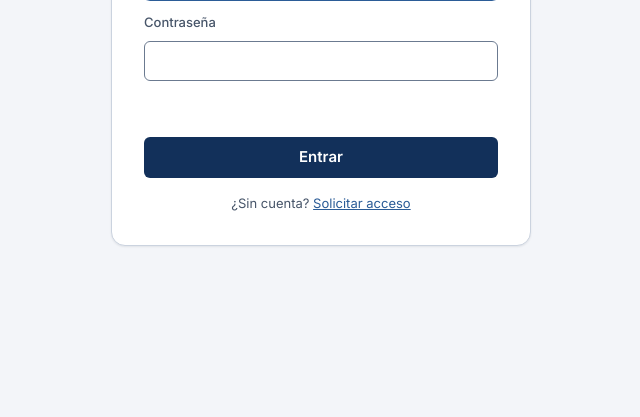
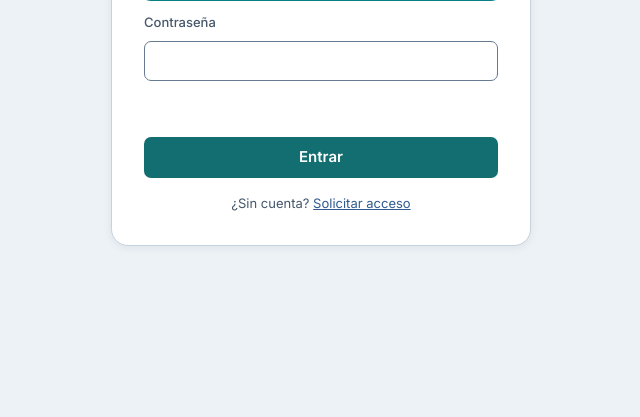
Before and after one commit to Marbi8891/NEXARO-PERSONAL-AI-, a plain HTML site: page frontend/index.html in a window 1280 px wide. Shown: the part 383-800 px from the top of the page, without its empty margins (319-959 px from the left). Drawn offline with Linux system fonts and the light colour scheme; no server answers.

Commit message:
feat(brand): refresh NEXARO visual identity

```diff
--- a/frontend/css/tokens.css
+++ b/frontend/css/tokens.css
@@ -1,7 +1,4 @@
-/* Tokens de diseño NEXARO: única fuente de verdad de color, tipografía, espacio y forma.
-   Cada color define claro y oscuro con light-dark(). Los pares se validan en
-   tests/unit/test_design_tokens.py (WCAG AA). Documentación: docs/design-system.md */
-
+/* NEXARO brand system — Deep navy, electric teal, quiet indigo. */
 @font-face {
   font-family: "Inter";
   src: url("/fonts/inter-latin-wght-normal.woff2") format("woff2");
@@ -13,48 +10,48 @@
 :root {
   color-scheme: light dark;
 
-  /* Superficies */
-  --bg: light-dark(#f3f5f9, #0a1424);
-  --panel: light-dark(#ffffff, #101f36);
-  --panel-2: light-dark(#e9eef5, #172a47);
-  --border: light-dark(#cbd3df, #26405f);
-  --border-input: light-dark(#6b7a90, #7390b3);
+  /* Surfaces */
+  --bg: light-dark(#edf2f7, #0b1220);
+  --panel: light-dark(#ffffff, #111d2d);
+  --panel-2: light-dark(#e3eaf2, #17263a);
+  --border: light-dark(#c7d2df, #26384e);
+  --border-input: light-dark(#667a91, #7188a5);
 
-  /* Texto */
-  --text: light-dark(#0e1a2b, #e8eef7);
-  --muted: light-dark(#475569, #a5b4c8);
+  /* Text */
+  --text: light-dark(#101b2b, #edf3fa);
+  --muted: light-dark(#46576c, #a6b5c8);
 
-  /* Acción principal (azul marino) y acento (azul acero) */
-  --primary: light-dark(#12305a, #7fa9de);
-  --primary-hover: light-dark(#0b2447, #9bbbe6);
-  --primary-text: light-dark(#ffffff, #0a1424);
-  --accent: light-dark(#2b5c97, #8db4e8);
-  --focus: light-dark(#2b5c97, #8db4e8);
+  /* NEXARO actions */
+  --primary: light-dark(#126e70, #63d5d0);
+  --primary-hover: light-dark(#0c5a5c, #83e3de);
+  --primary-text: light-dark(#ffffff, #081622);
+  --accent: light-dark(#315b91, #8aa7e8);
+  --focus: light-dark(#087f83, #63d5d0);
 
-  /* Barra lateral (siempre oscura: ancla visual de la marca) */
-  --sidebar: light-dark(#0b1f3a, #07101f);
-  --sidebar-text: #e7edf6;
-  --sidebar-muted: #a9b8ce;
-  --sidebar-active: light-dark(#16335b, #12294a);
-  --sidebar-border: light-dark(#1f3a62, #1a2e4f);
+  /* Persistent dark navigation */
+  --sidebar: light-dark(#0b1220, #070d17);
+  --sidebar-text: #edf3fa;
+  --sidebar-muted: #9aacc2;
+  --sidebar-active: light-dark(#1a2c43, #17283e);
+  --sidebar-border: light-dark(#26384e, #1b2b40);
 
-  /* Estado */
-  --ok: light-dark(#146c43, #5fd1a0);
-  --ok-bg: light-dark(#e4f4ec, #0f2d22);
-  --warn: light-dark(#8a5300, #e6b35e);
-  --warn-bg: light-dark(#fdf1dc, #33260d);
-  --danger: light-dark(#b42318, #ff9b93);
-  --danger-bg: light-dark(#fdeceb, #3a1614);
-  --info-bg: light-dark(#e3ebf6, #1b3354);
+  /* State */
+  --ok: light-dark(#126a4a, #64d6a5);
+  --ok-bg: light-dark(#e1f4eb, #102e26);
+  --warn: light-dark(#805000, #e8bc69);
+  --warn-bg: light-dark(#fff3dc, #35290f);
+  --danger: light-dark(#ae302b, #ffaaa4);
+  --danger-bg: light-dark(#fce9e7, #3a1c20);
+  --info-bg: light-dark(#e5edf8, #1b2c44);
 
-  /* Identidad funcional por módulo (solo icono, etiqueta y filete; nunca fondos grandes) */
-  --module-personal-ai: light-dark(#2b5c97, #8db4e8);
-  --module-finance: light-dark(#1d6b6f, #6cc7cc);
-  --module-business: light-dark(#4a4f9c, #a4a9f0);
-  --module-security: light-dark(#8e3a3a, #f0a3a3);
-  --module-developer: light-dark(#4f6a1f, #b7d67a);
+  /* Product accents: small markers, never large colour blocks */
+  --module-personal-ai: light-dark(#087f83, #63d5d0);
+  --module-finance: light-dark(#167a69, #70d2b3);
+  --module-business: light-dark(#5266b8, #9ba9f5);
+  --module-security: light-dark(#a34a54, #f0a0aa);
+  --module-developer: light-dark(#647b37, #b9d77e);
 
-  /* Tipografía */
+  /* Type */
   --font: "Inter", system-ui, -apple-system, "Segoe UI", Roboto, sans-serif;
   --font-mono: ui-monospace, SFMono-Regular, Menlo, Consolas, monospace;
   --fs-xs: 0.75rem;
@@ -64,18 +61,18 @@
   --fs-xl: 1.5rem;
   --fs-2xl: 2rem;
 
-  /* Espacio, forma y elevación */
+  /* Space, shape and elevation */
   --space-1: 0.25rem;
   --space-2: 0.5rem;
   --space-3: 0.75rem;
   --space-4: 1rem;
   --space-5: 1.5rem;
   --space-6: 2rem;
-  --radius-sm: 6px;
-  --radius: 10px;
-  --radius-lg: 14px;
-  --scrim: rgb(7 16 31 / 55%);
-  --shadow: 0 1px 2px light-dark(rgb(14 26 43 / 8%), rgb(0 0 0 / 40%));
+  --radius-sm: 7px;
+  --radius: 12px;
+  --radius-lg: 17px;
+  --scrim: rgb(3 9 17 / 65%);
+  --shadow: 0 2px 8px light-dark(rgb(15 31 49 / 7%), rgb(0 0 0 / 30%));
 }
 
 :root[data-theme="light"] { color-scheme: light; }
```
